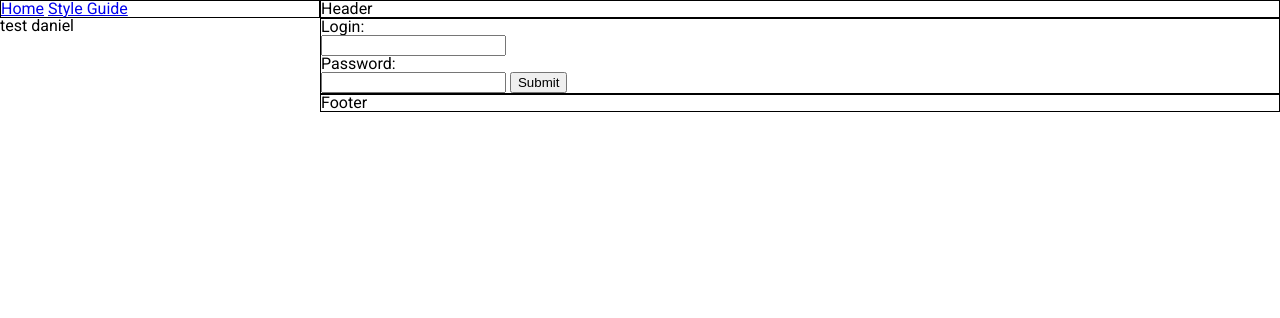
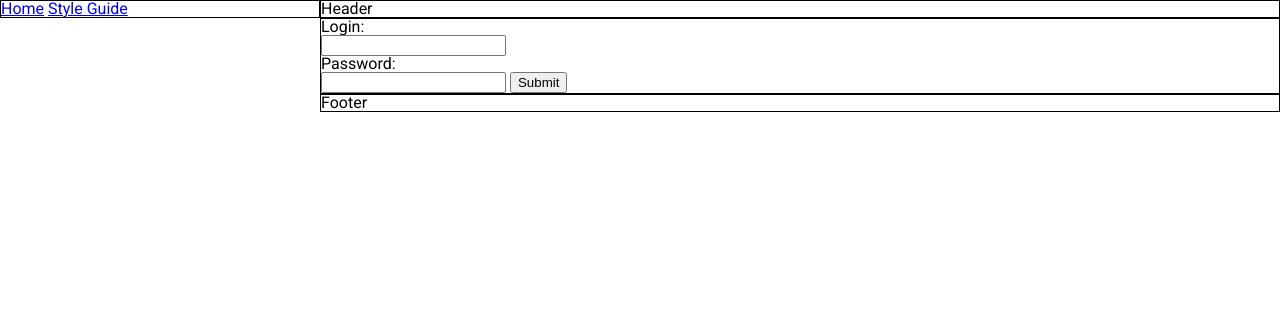
Before and after one commit to thaniri/tpc2017, a PHP site: page / in a window 1280 px wide. Shown: the top 318 px of the page. Run offline with PHP 8.4, Linux system fonts and the light colour scheme.

Commit message:
so we know now that git is pretty good

```diff
--- a/index.php
+++ b/index.php
@@ -14,10 +14,6 @@
 				include 'incs/main.php';
 				include 'incs/footer.php';
 			?>
-			<h1>
-
-			</h1>
 		</div>
     </body>
 </html>
-<p> test daniel </p>
```
